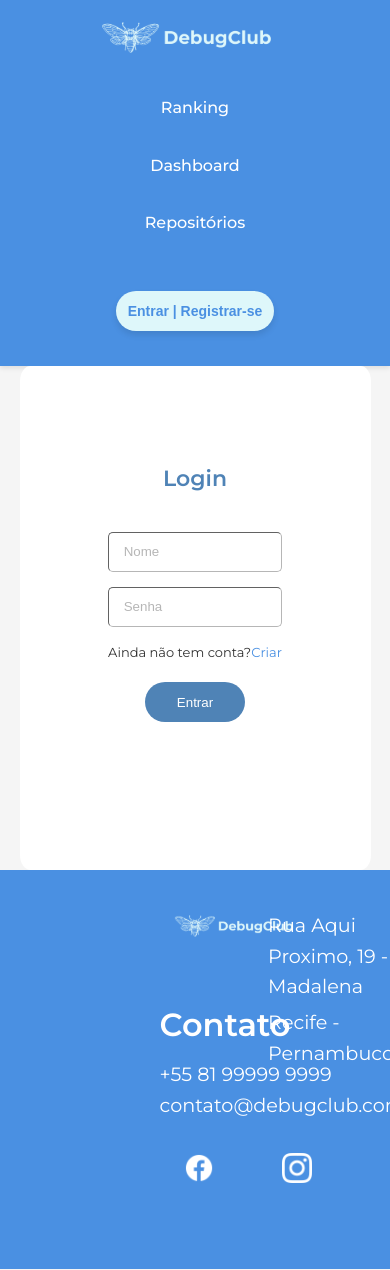
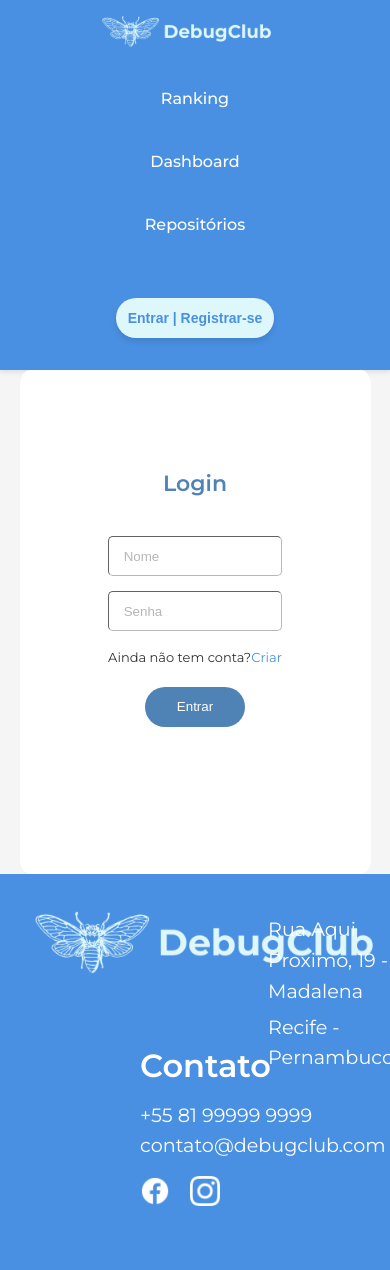
Before and after one commit to VyNas07/Debug-Club, a React (Create React App) app: page /login in a window 390 px wide. Shown: the top 1270 px of the page. Built offline with nearby package versions, Linux system fonts and the light colour scheme.

Commit message:
Revert "responsividade"
This reverts commit 04533a6b0167b759a7e2fefdd1916bf836f32384.

```diff
--- a/src/components/Footer/Footer.css
+++ b/src/components/Footer/Footer.css
@@ -61,110 +61,18 @@
   }
 
   /* Responsividade */
-  @media (max-width: 1024px) {
+  @media (max-width: 768px) {
     .rodape-content {
-        flex-direction: column;
-        align-items: center;
-        text-align: center;
-        padding: 2rem 5vw;
+      flex-direction: column;
+      align-items: center;
+      text-align: center;
     }
 
     .logo-img {
-        margin-bottom: 2rem;
-        width: 40%; /* Ajustando para telas intermediárias */
+      margin-bottom: 20px;
     }
 
     .contato-rodape, .endereco-rodape {
-        margin-bottom: 1.5rem;
-        font-size: 1rem;
+      margin-bottom: 20px;
     }
-
-    .contato-rodape a, .endereco-rodape a {
-        font-size: 1rem;
-        padding: 0.6rem 1.2rem;
-        text-align: center;
-        display: block;
-        margin-top: 0.5rem;
-    }
-
-    .social-media {
-        margin-top: 2rem;
-        display: flex;
-        justify-content: center;
-        gap: 1.5rem;
-    }
-
-    .social-media a {
-        font-size: 1.5rem;
-        padding: 0.6rem;
-    }
-}
-
-@media (max-width: 768px) {
-    .rodape-content {
-        flex-direction: column;
-        align-items: center;
-        text-align: center;
-        padding: 2rem 5vw;
-    }
-
-    .logo-img {
-        margin-bottom: 2rem;
-        width: 50%;
-    }
-
-    .contato-rodape, .endereco-rodape {
-        margin-bottom: 1.5rem;
-        font-size: 1rem;
-    }
-
-    .contato-rodape a, .endereco-rodape a {
-        font-size: 1rem;
-        padding: 0.6rem 1.2rem;
-        text-align: center;
-        display: block;
-        margin-top: 0.5rem;
-    }
-
-    .social-media {
-        margin-top: 2rem;
-        display: flex;
-        justify-content: center;
-        gap: 1rem;
-    }
-
-    .social-media a {
-        font-size: 1.5rem;
-        padding: 0.6rem;
-    }
-}
-
-@media (max-width: 480px) {
-    .rodape-content {
-        padding: 1rem 5vw;
-    }
-
-    .logo-img {
-        margin-bottom: 1.5rem;
-        width: 60%;
-    }
-
-    .contato-rodape, .endereco-rodape {
-        margin-bottom: 1rem;
-        font-size: 0.9rem;
-    }
-
-    .contato-rodape a, .endereco-rodape a {
-        font-size: 1rem;
-        padding: 0.6rem 1.5rem;
-    }
-
-    .social-media {
-        margin-top: 1.5rem;
-    }
-
-    .social-media a {
-        font-size: 1.4rem;
-        padding: 0.6rem;
-    }
-}
+  }
--- a/src/components/Header2/Header2.css
+++ b/src/components/Header2/Header2.css
@@ -93,31 +93,28 @@
   }
 
 
-  @media (max-width: 1024px) {
+@media (max-width: 1024px) {
     .header {
         flex-direction: column;
         justify-content: center;
         align-items: center;
-        padding: 2rem 5vw;
+        padding: 20px 50px;
     }
 
     .nav-links {
         flex-direction: row;
-        margin-top: 1rem;
-        justify-content: center;
+        margin-top: 10px;
     }
 
     .nav-links a {
-        margin: 0.5rem 1rem;
-        padding: 0.6rem 1.2rem;
-        font-size: 1rem;
+        margin: 5px 10px;
+        padding: 10px 15px;
     }
 
     .button-perfil {
-        margin-top: 1.5rem;
+        margin-top: 15px;
+        margin-left: 0;
         width: auto;
-        padding: 0.8rem 2rem;
-        font-size: 1rem;
     }
 }
 
@@ -126,27 +123,24 @@
         flex-direction: column;
         justify-content: center;
         align-items: center;
-        padding: 1.5rem 5vw;
+        padding: 15px 40px;
     }
 
     .nav-links {
         flex-direction: column;
-        margin-top: 1rem;
-        align-items: center;
+        margin-top: 10px;
     }
 
     .nav-links a {
-        margin: 0.8rem 0;
-        padding: 0.8rem 2rem;
+        margin: 10px 0;
+        padding: 10px 20px;
         text-align: center;
-        font-size: 1.1rem;
     }
 
     .button-perfil {
-        margin-top: 2rem;
+        margin-top: 20px;
+        margin-left: 0;
         width: auto;
-        padding: 0.8rem 2rem;
-        font-size: 1.1rem;
     }
 }
 
@@ -155,27 +149,24 @@
         flex-direction: column;
         justify-content: center;
         align-items: center;
-        padding: 1rem 5vw;
+        padding: 10px 20px;
     }
 
     .nav-links {
         flex-direction: column;
-        margin-top: 1rem;
-        align-items: center;
+        margin-top: 10px;
     }
 
     .nav-links a {
-        margin: 0.6rem 0;
-        padding: 0.6rem 1.5rem;
-        font-size: 1rem;
+        margin: 10px 0;
+        padding: 12px 20px;
         width: 100%;
         text-align: center;
     }
 
     .button-perfil {
-        margin-top: 1.5rem;
         width: 100%;
-        padding: 0.7rem 1.5rem;
-        font-size: 1rem;
+        margin-top: 20px;
+        padding: 12px;
     }
 }
```
